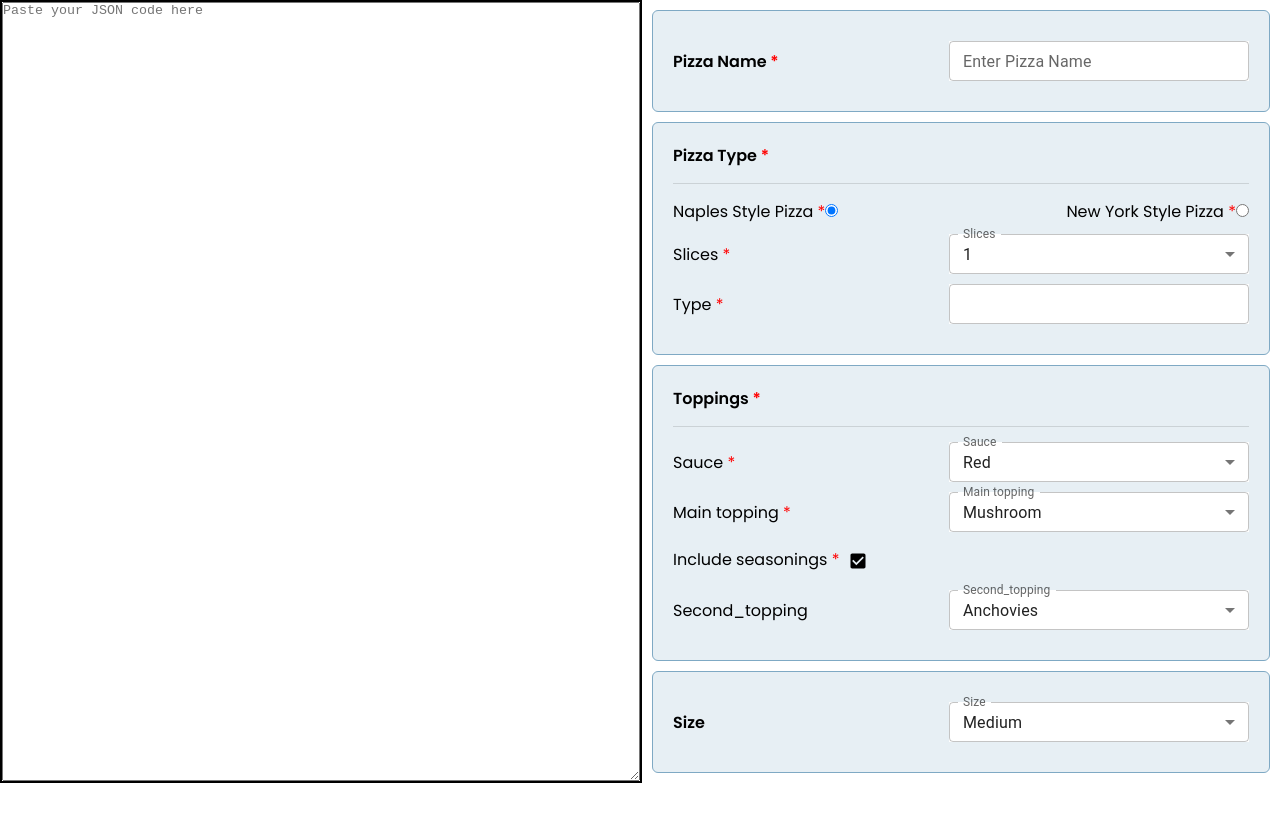
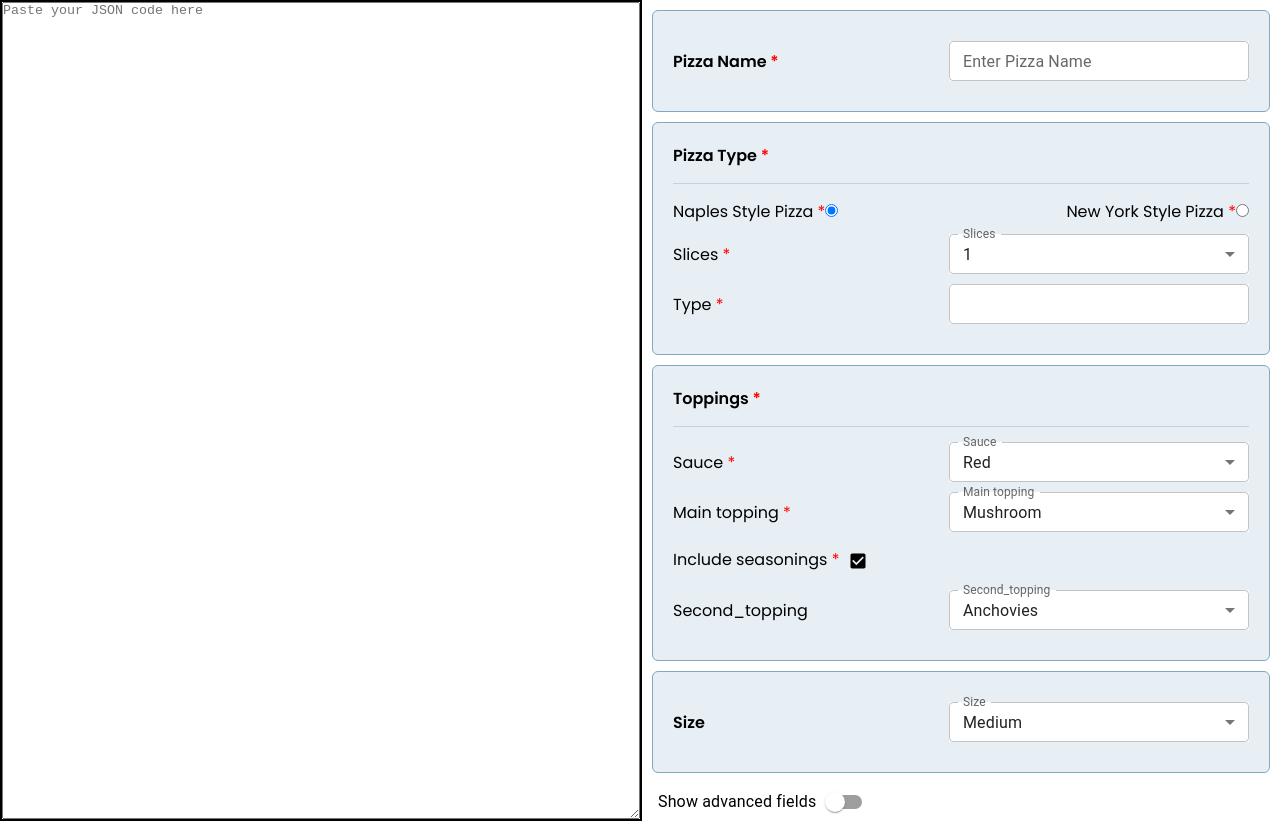
Before and after one commit to PatelPreyansh30/Frontend-Assignment, a React (Create React App) app: page / in a window 1280 px wide. Before the commit the page ends 800 px from the top, so only its background shows below. Built offline with nearby package versions, Linux system fonts and the light colour scheme.

Commit message:
minor changes

```diff
--- a/src/components/PreviewField.tsx
+++ b/src/components/PreviewField.tsx
@@ -5,6 +5,7 @@ import InputUiType from "./InputUiType";
 import GroupUiType from "./GroupUiType";
 import SelectUiType from "./SelectUiType";
 import SwitchUiType from "./SwitchUiType";
+import ToggleSwitch from "./ToggleSwitch";
 
 const PreviewField = (props: { jsonData: Object[] }) => {
 
@@ -18,6 +19,7 @@ const PreviewField = (props: { jsonData: Object[] }) => {
           {item.uiType === "Switch" && <SwitchUiType data={item} class='h5-font' />}
         </div>
       ))}
+      <ToggleSwitch />
     </div>
   );
 };
--- a/src/components/RadioUiType.tsx
+++ b/src/components/RadioUiType.tsx
@@ -27,6 +27,7 @@ const RadioUiType = (props: { data: any; setRadioButtonInput: any }) => {
             name={props.data.jsonKey}
             id={option.value}
             defaultChecked={props.data.validate.defaultValue === option.value}
+            defaultValue={props.data.validate.defaultValue}
             value={option.value}
             onChange={handleOnChange}
           />
--- /dev/null
+++ b/src/components/ToggleSwitch.tsx
@@ -0,0 +1,26 @@
+import { FormControlLabel, Switch } from "@mui/material";
+import { useState } from "react";
+
+const ToggleSwitch = () => {
+  const [value, setValue] = useState("Show advanced fields");
+  const handleOnChange = (event: React.ChangeEvent<HTMLInputElement>) => {
+    if (event.target.checked) {
+      setValue("Hide advanced field");
+    } else {
+      setValue("Show advanced fields");
+    }
+  };
+
+  return (
+    <div>
+      <FormControlLabel
+        value="start"
+        control={<Switch color="primary" onChange={handleOnChange} />}
+        label={value}
+        labelPlacement="start"
+      />
+    </div>
+  );
+};
+
+export default ToggleSwitch;
```
